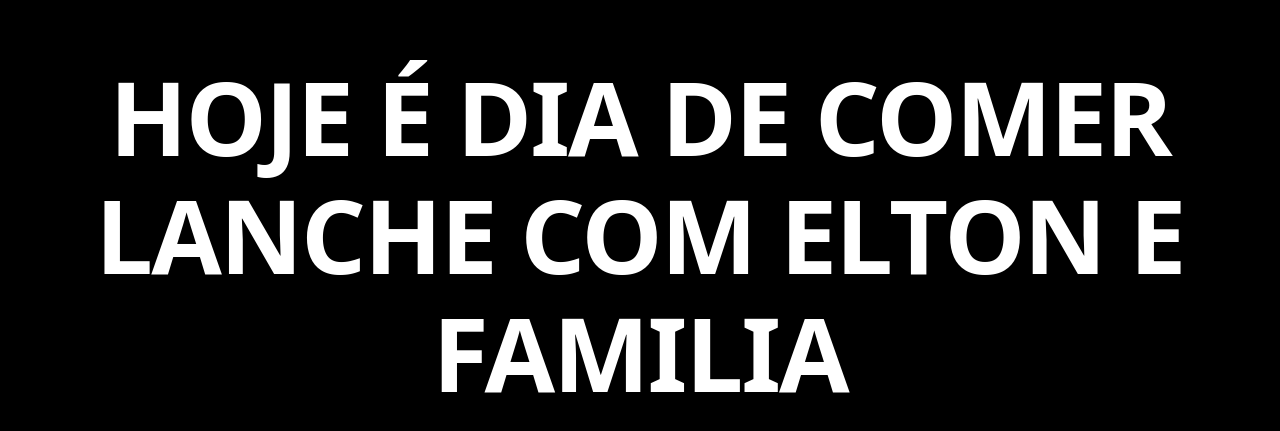
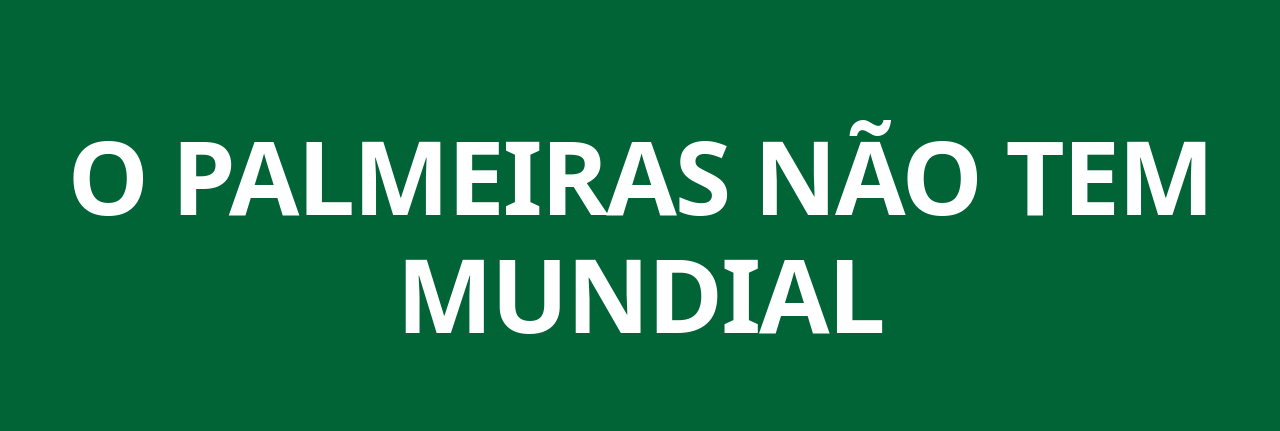
Before and after one commit to lgmt-dev/elton_, a plain HTML site: page index.html in a window 1280 px wide. Shown: the part 165-596 px from the top of the page. Drawn offline with Linux system fonts and the light colour scheme.

Commit message:
feat: atualizar texto para O PALMEIRAS NAO TEM MUNDIAL com fundo verde e fonte branca

```diff
--- a/index.html
+++ b/index.html
@@ -3,7 +3,7 @@
 <head>
   <meta charset="UTF-8">
   <meta name="viewport" content="width=device-width, initial-scale=1.0">
-  <title>Hoje é Dia de Lanche!</title>
+  <title>O Palmeiras Não Tem Mundial</title>
   <style>
     * {
       box-sizing: border-box;
@@ -12,7 +12,7 @@
     }
 
     body {
-      background-color: #000000;
+      background-color: #006437;
       color: #ffffff;
       font-family: system-ui, -apple-system, BlinkMacSystemFont, 'Segoe UI', Roboto, 'Helvetica Neue', Arial, sans-serif;
       min-height: 100vh;
@@ -43,7 +43,7 @@
 </head>
 <body>
   <main class="container">
-    <h1>HOJE É DIA DE COMER LANCHE COM ELTON E FAMILIA</h1>
+    <h1>O PALMEIRAS NÃO TEM MUNDIAL</h1>
   </main>
 </body>
 </html>
```
